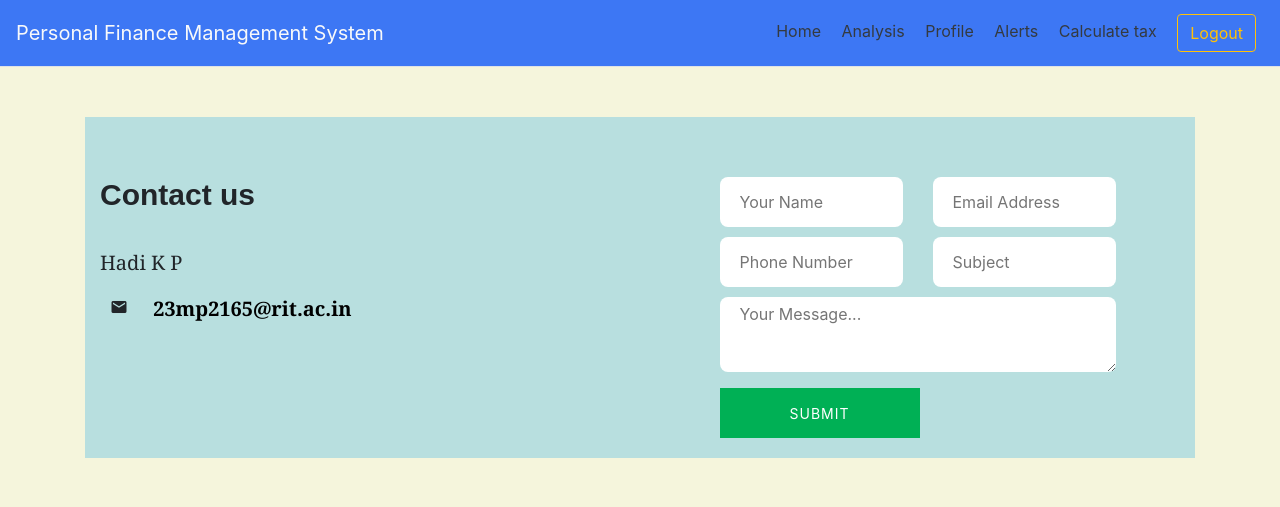
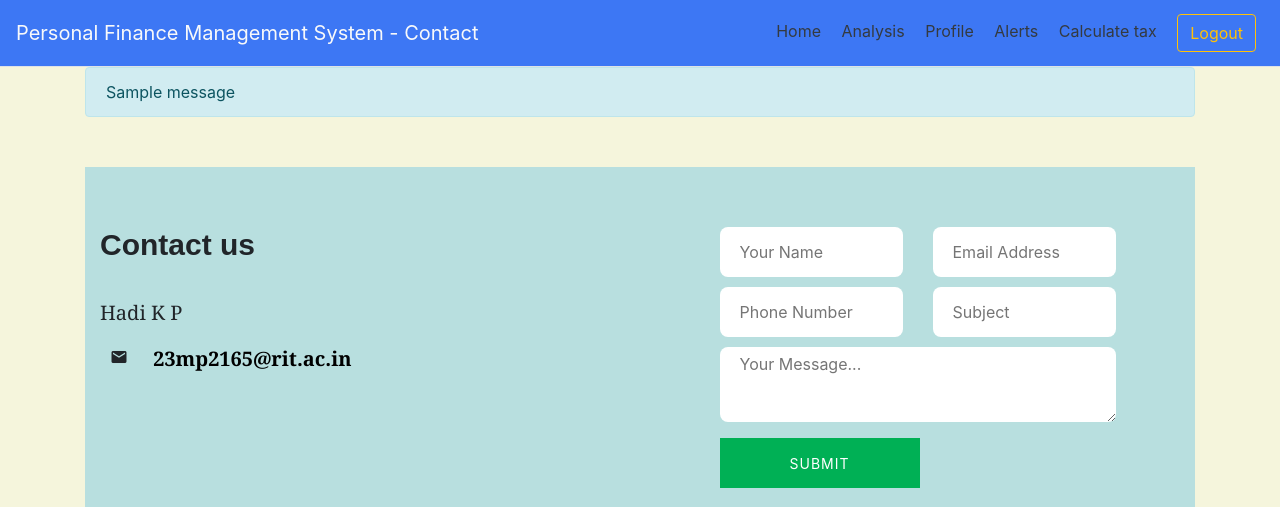
Before and after one commit to Haadikp/FinanceManager, a Flask app: page /contact in a window 1280 px wide. Shown: the top 507 px of the page. Run offline with Flask 3, Linux system fonts and the light colour scheme; tables that the repository leaves empty or names only in its code hold one stand-in row (values such as "Sample post"); one stand-in notice (Sample message) is shown.

Commit message:
Updated filtering option,contact us and other features

```diff
--- a/Personal Finance Management System/main.py
+++ b/Personal Finance Management System/main.py
@@ -266,13 +266,32 @@ def contact():
 
 @app.route('/feedback', methods=['POST'])
 def feedback():
-    name = request.form.get("name")
-    email = request.form.get("email")
-    phone = request.form.get("phone")
-    sub = request.form.get("sub")
-    message = request.form.get("message")
-    flash("Thanks for reaching out to us. We will contact you soon.")
-    return redirect('/')
+    # Get form data
+    name = request.form.get('name')
+    email = request.form.get('email')
+    phone = request.form.get('phone')
+    subject = request.form.get('sub')
+    message_content = request.form.get('message')
+
+    # Define the admin's email
+    admin_email = 'kpgadgetsarena@example.com'  # Replace with actual admin email
+
+    # Send feedback via email
+    msg = Message(f"New Contact Us Message: {subject}",
+                  sender="noreply@app.com",
+                  recipients=[admin_email])  # Send to admin
+    msg.body = f"""
+    New message from: {name}
+    Email: {email}
+    Phone: {phone}
+
+    Message:
+    {message_content}
+    """
+    mail.send(msg)
+
+    flash("Your message has been sent successfully!")
+    return redirect('/contact')  # Redirect back to the contact page
 
 
 @app.route('/home')
--- a/Personal Finance Management System/templates/alerts.html
+++ b/Personal Finance Management System/templates/alerts.html
@@ -14,7 +14,7 @@
 <body class="page-bg">
     <!-- Navbar -->
     <nav class="navbar bg-nav">
-        <a href="" class="navbar-brand text-light">Personal Finance Management System</a>
+        <a href="" class="navbar-brand text-light">Personal Finance Management System - Alerts</a>
         <nav class="m-2 my-md-0 mr-md-3">
             <a class="py-2 m-2 text-dark" href="/home">Home</a>
             <a class="py-2 m-2 text-dark" href="/analysis">Analysis</a>
--- a/Personal Finance Management System/templates/analysis.html
+++ b/Personal Finance Management System/templates/analysis.html
@@ -14,7 +14,7 @@
 
 <body class="page-bg">
     <nav class="navbar bg-nav">
-        <a href="/" class="navbar-brand text-light">Personal Finance Management System</a>
+        <a href="/" class="navbar-brand text-light">Personal Finance Management System - Analysis</a>
         <nav class="m-2 my-md-0 mr-md-3">
             <a class="py-2 m-2 text-dark" href="/home">Home</a>
             <a class="py-2 m-2 text-dark" href="/profile">Profile</a>
--- a/Personal Finance Management System/templates/contact.html
+++ b/Personal Finance Management System/templates/contact.html
@@ -17,7 +17,7 @@
     <body class="page-bg">
      <div class="bg-nav d-flex flex-column flex-md-row align-items-center pb-0 mb-0 border-bottom">
       <h5 class="m-3 mr-md-auto font-weight-normal">
-          <a href="/" class="navbar-brand text-light">Personal Finance Management System</a> </h5>
+          <a href="/" class="navbar-brand text-light">Personal Finance Management System - Contact</a> </h5>
 
       <nav class="m-2 my-md-0 mr-md-3">
         <a class="py-2 m-2 text-dark" href="/home">Home</a>
@@ -32,6 +32,18 @@
     </div>
 
      <div class="container">
+
+         <!-- Flash message section -->
+        {% with messages = get_flashed_messages() %}
+            {% if messages %}
+                <div class="alert alert-info" role="alert">
+                    {% for message in messages %}
+                        {{ message }}
+                    {% endfor %}
+                </div>
+            {% endif %}
+        {% endwith %}
+
          <section class="contact-sec sec-pad">
           <div class="container">
             <div class="row">
--- a/Personal Finance Management System/templates/home.html
+++ b/Personal Finance Management System/templates/home.html
@@ -17,7 +17,7 @@
     <body class="page-bg">
         <div class="bg-nav d-flex flex-column flex-md-row align-items-center pb-0 mb-0 border-bottom">
             <h5 class="m-3 mr-md-auto font-weight-normal">
-                 <a href="/" class="navbar-brand text-light">Personal Finance Management System</a>
+                 <a href="/" class="navbar-brand text-light">Personal Finance Management System - Home</a>
             </h5>
 
             <nav class="m-2 my-md-0 mr-md-3">
--- a/Personal Finance Management System/templates/login.html
+++ b/Personal Finance Management System/templates/login.html
@@ -15,7 +15,7 @@
   <body class="login-page">
 <!--  Creating navbar-->
     <nav class="navbar bg-nav">
-        <a href="" class="navbar-brand text-light">Personal Finance Management System</a>
+        <a href="" class="navbar-brand text-light">Personal Finance Management System - Login</a>
     </nav>
 <!--  creating a main div  -->
     <div class="container">
--- a/Personal Finance Management System/templates/profile.html
+++ b/Personal Finance Management System/templates/profile.html
@@ -15,7 +15,7 @@
     <body class="page-bg">
         <div class="bg-nav d-flex flex-column flex-md-row align-items-center pb-0 mb-0 border-bottom">
             <h5 class="m-3 mr-md-auto font-weight-normal">
-                <a href="/" style="text-decoration: none">Personal Finance Management System - {{ user_name }}</a>
+                <a href="/" style="text-decoration: none">Personal Finance Management System - Profile</a>
             </h5>
 
             <nav class="m-2 my-md-0 mr-md-3">
--- a/Personal Finance Management System/templates/register.html
+++ b/Personal Finance Management System/templates/register.html
@@ -15,7 +15,7 @@
   <body class="login-page">
 <!--  Creating navbar-->
     <nav class="navbar bg-nav">
-        <a href="" class="navbar-brand text-light">Personal Finance Management System</a>
+        <a href="" class="navbar-brand text-light">Personal Finance Management System - Register</a>
 
     </nav>
 
--- a/Personal Finance Management System/templates/verify_otp.html
+++ b/Personal Finance Management System/templates/verify_otp.html
@@ -10,13 +10,13 @@
   <link rel="stylesheet" href="https://cdn.jsdelivr.net/npm/bootstrap@4.3.1/dist/css/bootstrap.min.css" integrity="sha384-ggOyR0iXCbMQv3Xipma34MD+dH/1fQ784/j6cY/iJTQUOhcWr7x9JvoRxT2MZw1T" crossorigin="anonymous">
   <link rel="stylesheet" type="text/css" href="{{ url_for('static', filename='css/style.css') }}">
 
-  <title>Verify OTP - Personal Finance Management System</title>
+  <title> Personal Finance Management System</title>
 </head>
 
 <body class="login-page">
   <!-- Navbar -->
   <nav class="navbar bg-nav">
-    <a href="#" class="navbar-brand text-light">Personal Finance Management System</a>
+    <a href="#" class="navbar-brand text-light">Personal Finance Management System - Verify OTP</a>
   </nav>
 
   <!-- Main Content -->
```
